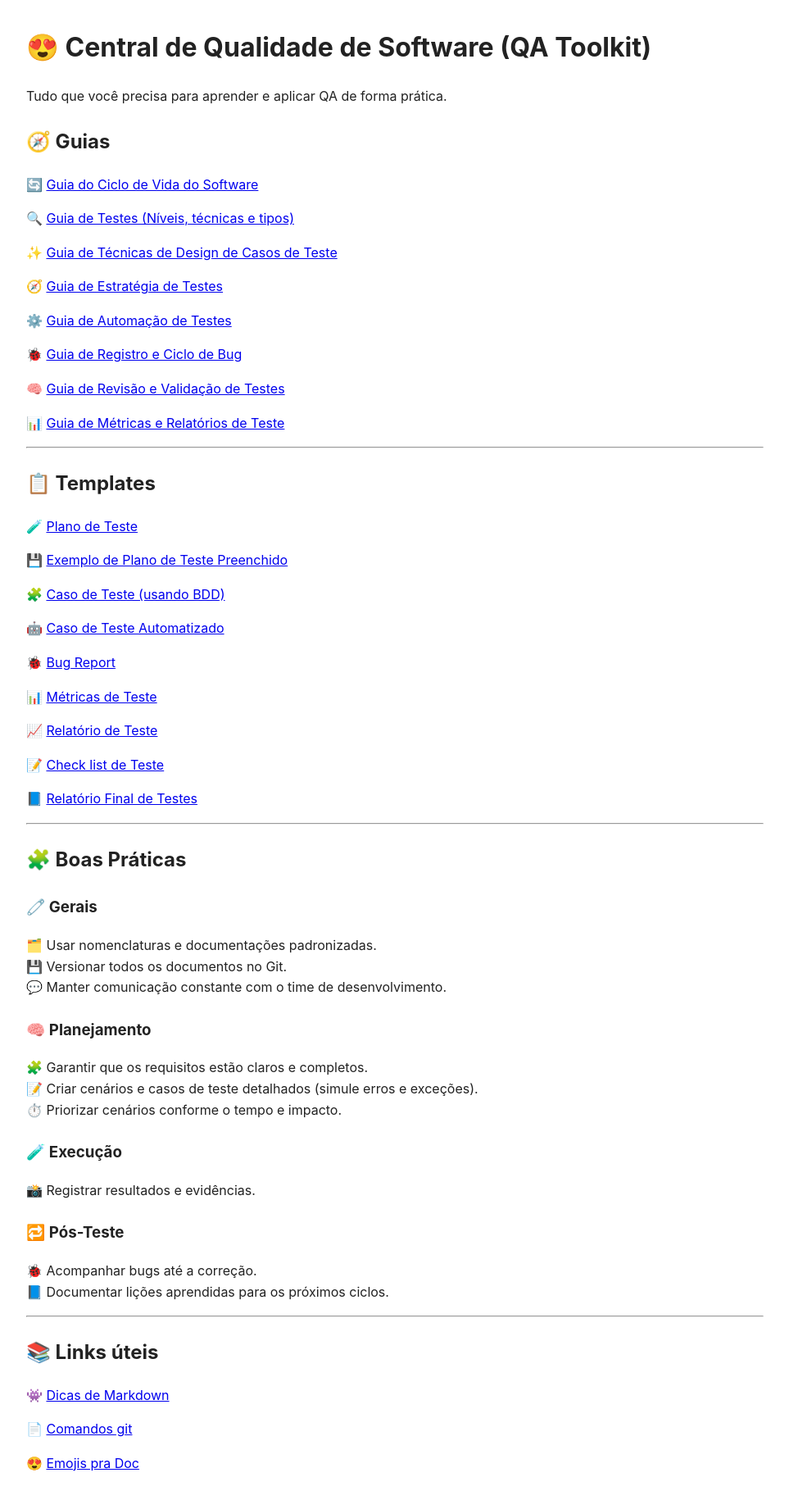
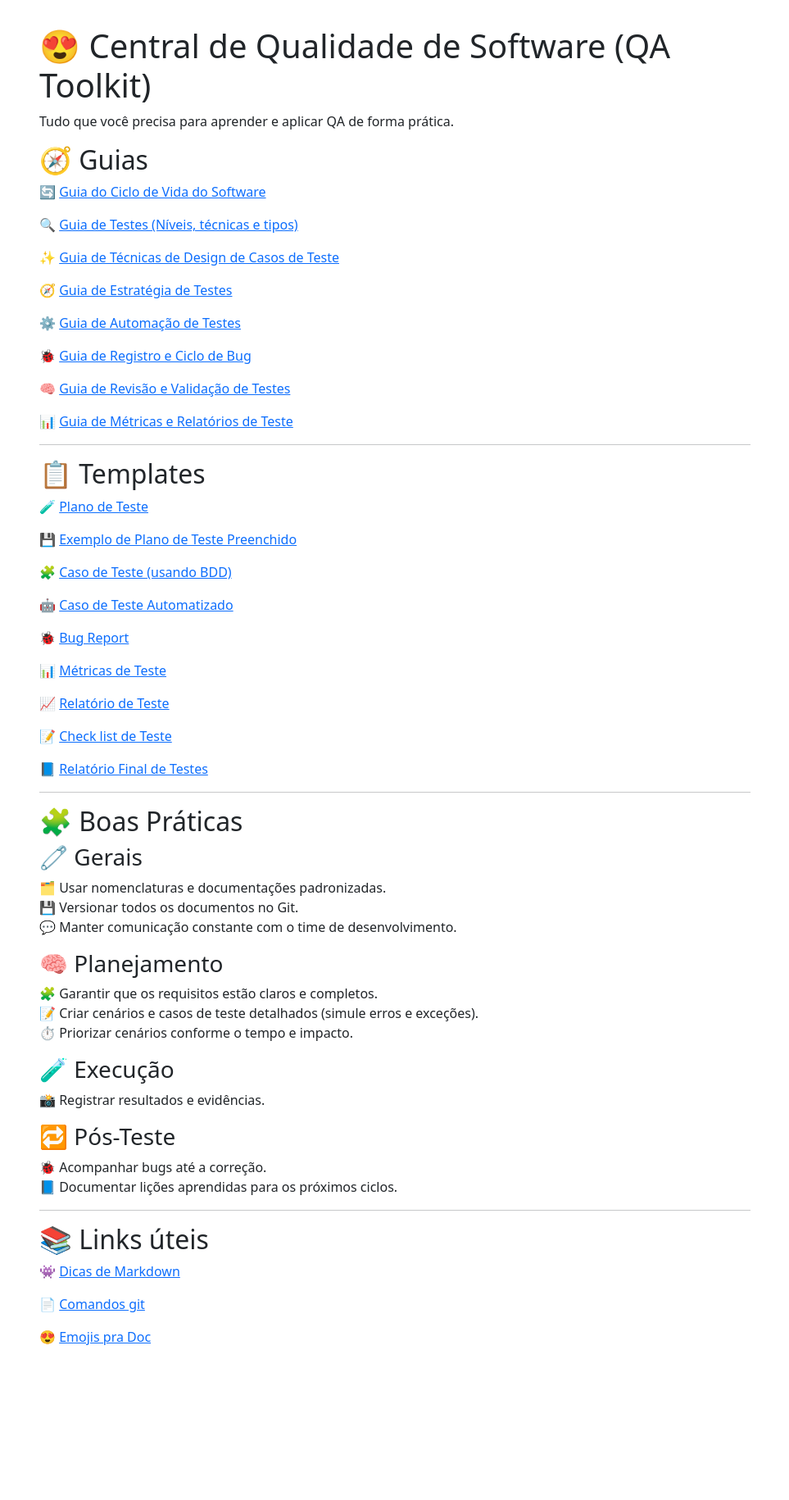
Before and after one commit to oliveiraandressa/QAland, a Jekyll site: the page built from readme.md, in a window 1280 px wide. Shown: the whole page at 82% size, without its empty margins (158-1121 px from the left). Built offline with Jekyll 4.4.1, drawn with Linux system fonts in a browser that asks for light colours; after the commit the page ends 1691 px from its top, so only the background shows below that.

Commit message:
Refactor layout structure to enhance Bootstrap integration and improve responsiveness

```diff
--- a/_layouts/default.html
+++ b/_layouts/default.html
@@ -5,10 +5,17 @@
   <meta name="viewport" content="width=device-width,initial-scale=1">
   <title>{{ page.title | default: site.title }}</title>
   <link rel="stylesheet" href="{{ '/assets/css/custom.css' | relative_url }}">
+  <link href="https://cdn.jsdelivr.net/npm/bootstrap@5.3.8/dist/css/bootstrap.min.css" rel="stylesheet" integrity="sha384-sRIl4kxILFvY47J16cr9ZwB07vP4J8+LH7qKQnuqkuIAvNWLzeN8tE5YBujZqJLB" crossorigin="anonymous">
 </head>
 <body>
-  <main class="content">
-    {{ content }}
-  </main>
+  <div class="container">
+    <div class="row">
+       <main class="content col-12">
+        {{ content }}
+      </main>
+    </div>
+  </div>
+
+  <script src="https://cdn.jsdelivr.net/npm/bootstrap@5.3.8/dist/js/bootstrap.bundle.min.js" integrity="sha384-FKyoEForCGlyvwx9Hj09JcYn3nv7wiPVlz7YYwJrWVcXK/BmnVDxM+D2scQbITxI" crossorigin="anonymous"></script>
 </body>
 </html>
```
